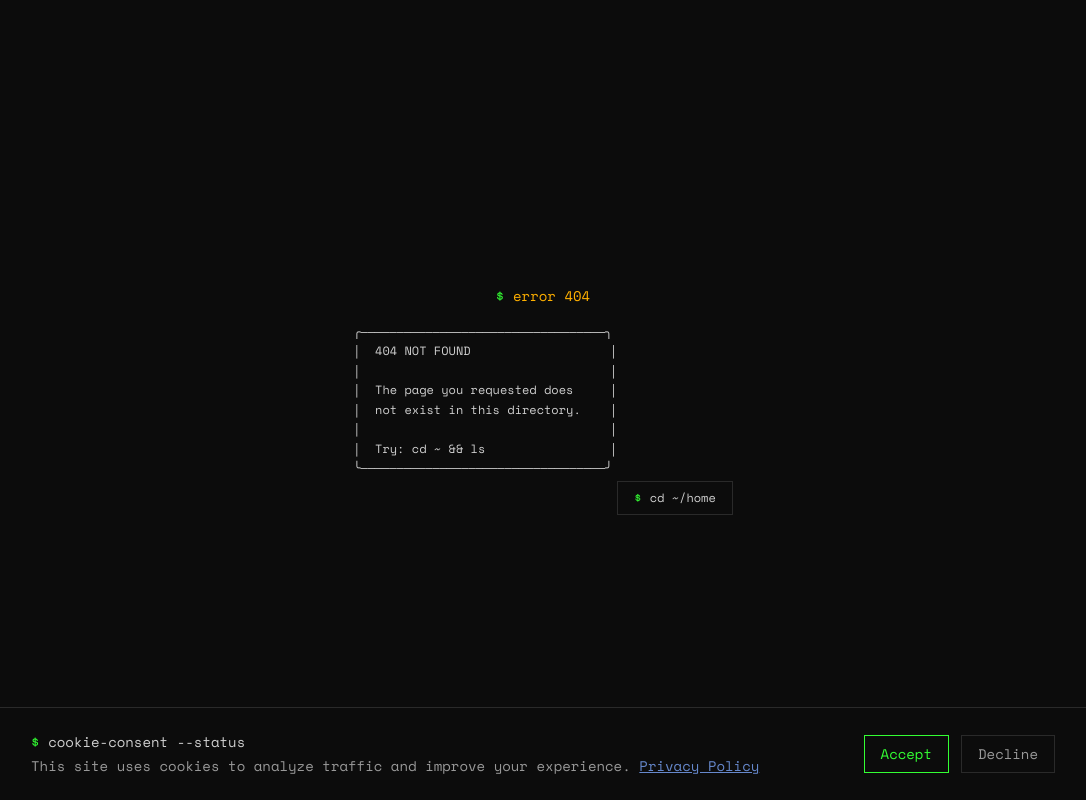
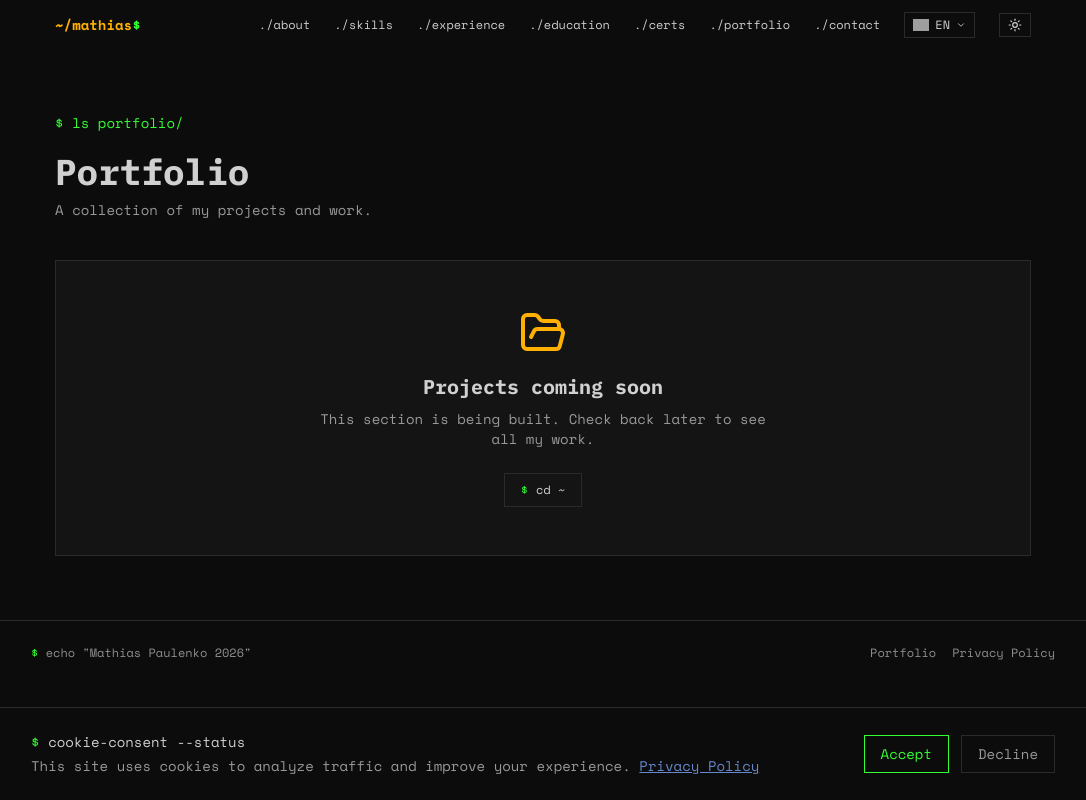
Before and after one commit to MathiasPaulenko/mathias-paulenko-cv, a React (Vite) app: page /portfolio in a window 1280 px wide. Shown: the whole page, without its empty margins (97-1183 px from the left). Built offline with nearby package versions, Linux system fonts and the light colour scheme; grey boxes are pictures that could not be loaded.

Commit message:
feat: add Portfolio section and dedicated Portfolio page

```diff
--- a/src/components/layout/Footer.jsx
+++ b/src/components/layout/Footer.jsx
@@ -9,6 +9,12 @@ export const Footer = () => {
         </p>
         <div className="flex gap-4">
           <Link
+            to="/portfolio"
+            className="hover:text-[#33ff33] transition-colors"
+          >
+            Portfolio
+          </Link>
+          <Link
             to="/privacy"
             className="hover:text-[#33ff33] transition-colors"
           >
--- a/src/components/layout/Navbar.jsx
+++ b/src/components/layout/Navbar.jsx
@@ -10,6 +10,7 @@ const navLinks = [
   { label: './experience', href: '#experience' },
   { label: './education', href: '#education' },
   { label: './certs', href: '#certifications' },
+  { label: './portfolio', href: '#portfolio' },
   { label: './contact', href: '#contact' },
 ]
 
--- a/src/components/pages/HomePage.jsx
+++ b/src/components/pages/HomePage.jsx
@@ -7,6 +7,7 @@ import { Footer } from '../layout/Footer'
 import { Languages } from '../sections/Languages'
 import { Navbar } from '../layout/Navbar'
 import { KeyboardShortcutsHint } from '../ui/KeyboardShortcutsHint'
+import { Portfolio } from '../sections/Portfolio'
 import { ScrollToTop } from '../ui/ScrollToTop'
 import { TechStack } from '../sections/TechStack'
 import { Terminal } from '../sections/Terminal'
@@ -28,6 +29,8 @@ export const HomePage = () => {
         <div className="glow-line" />
         <Certifications />
         <div className="glow-line" />
+        <Portfolio />
+        <div className="glow-line" />
         <Languages />
         <div className="glow-line" />
         <Contact />
--- /dev/null
+++ b/src/components/pages/PortfolioPage.jsx
@@ -0,0 +1,55 @@
+import { useTranslation } from '../../hooks/useTranslation'
+import { Navbar } from '../layout/Navbar'
+import { Footer } from '../layout/Footer'
+import { motion } from 'framer-motion'
+import { fadeInUp } from '../../helpers/animations'
+import { Link } from 'react-router-dom'
+import { FolderOpen } from 'lucide-react'
+
+export const PortfolioPage = () => {
+  const t = useTranslation()
+
+  return (
+    <div className="min-h-screen bg-[#0c0c0c] text-[#d0d0d0]">
+      <Navbar />
+
+      <main role="main" className="max-w-5xl mx-auto px-4 md:px-6 pt-28 pb-16">
+        <motion.div
+          variants={fadeInUp}
+          initial="hidden"
+          animate="visible"
+        >
+          <div className="mb-10">
+            <span className="text-[#33ff33] font-mono text-sm">
+              $ ls {t.sectionPortfolio || 'portfolio/'}
+            </span>
+            <h1 className="text-3xl md:text-4xl font-bold text-[#d0d0d0] mt-4 mb-2">
+              {t.portfolioPageTitle || 'Portfolio'}
+            </h1>
+            <p className="text-[#999999] font-mono text-sm">
+              {t.portfolioPageDesc || 'A collection of my projects and work.'}
+            </p>
+          </div>
+
+          <div className="border border-[#2a2a2a] bg-[#141414] p-8 md:p-12 text-center">
+            <FolderOpen size={48} className="mx-auto text-[#ffb000] mb-4" />
+            <h2 className="text-xl font-bold text-[#d0d0d0] mb-2">
+              {t.portfolioPagePlaceholder || 'Projects coming soon'}
+            </h2>
+            <p className="text-[#999999] font-mono text-sm mb-6 max-w-md mx-auto">
+              {t.portfolioPagePlaceholderDesc || 'This section is being built. Check back later to see all my work.'}
+            </p>
+            <Link
+              to="/"
+              className="inline-flex items-center gap-2 px-4 py-2 border border-[#2a2a2a] hover:border-[#ffb000] hover:text-[#ffb000] text-[#d0d0d0] transition-all duration-300 font-mono text-xs"
+            >
+              <span className="text-[#33ff33]">$</span> {t.portfolioPageBack || 'cd ~'}
+            </Link>
+          </div>
+        </motion.div>
+      </main>
+
+      <Footer />
+    </div>
+  )
+}
--- /dev/null
+++ b/src/components/sections/Portfolio.jsx
@@ -0,0 +1,49 @@
+import { Link } from 'react-router-dom'
+import { useTranslation } from '../../hooks/useTranslation'
+import { SectionWrapper } from '../ui/SectionWrapper'
+import { motion } from 'framer-motion'
+import { fadeInUp, staggerContainer } from '../../helpers/animations'
+import { FolderOpen, ArrowRight } from 'lucide-react'
+
+export const Portfolio = () => {
+  const t = useTranslation()
+
+  return (
+    <SectionWrapper
+      id="portfolio"
+      title={t.sectionPortfolio}
+      subtitle={t.sectionPortfolioSub}
+    >
+      <motion.div
+        variants={staggerContainer}
+        initial="hidden"
+        whileInView="visible"
+        viewport={{ once: true, margin: '-50px' }}
+        className="border border-[#2a2a2a] bg-[#141414] p-6 md:p-8"
+      >
+        <motion.div variants={fadeInUp} className="flex flex-col md:flex-row items-center gap-6">
+          <div className="flex-shrink-0">
+            <div className="w-16 h-16 border border-[#2a2a2a] bg-[#0c0c0c] flex items-center justify-center">
+              <FolderOpen size={32} className="text-[#ffb000]" />
+            </div>
+          </div>
+          <div className="flex-1 text-center md:text-left">
+            <h3 className="text-lg font-bold text-[#d0d0d0] mb-1">
+              {t.portfolioSectionTitle || 'My Portfolio'}
+            </h3>
+            <p className="text-[#999999] text-sm font-mono mb-4">
+              {t.portfolioSectionDesc || 'Explore all my projects, experiments and case studies in one place.'}
+            </p>
+            <Link
+              to="/portfolio"
+              className="inline-flex items-center gap-2 px-4 py-2 border border-[#2a2a2a] hover:border-[#33ff33] hover:text-[#33ff33] text-[#d0d0d0] transition-all duration-300 font-mono text-xs"
+            >
+              <span className="text-[#33ff33]">$</span> {t.portfolioSectionCta || 'cd portfolio/'}
+              <ArrowRight size={12} />
+            </Link>
+          </div>
+        </motion.div>
+      </motion.div>
+    </SectionWrapper>
+  )
+}
--- a/src/data/translations.js
+++ b/src/data/translations.js
@@ -31,6 +31,18 @@ export const translations = {
     sectionLanguagesSub: 'i18n',
     sectionContact: 'contact --reach-me',
     sectionContactSub: 'ping',
+
+    sectionPortfolio: 'portfolio/',
+    sectionPortfolioSub: 'projects',
+
+    portfolioPageTitle: 'Portfolio',
+    portfolioPageDesc: 'A collection of my projects and work.',
+    portfolioPageBack: 'cd ~',
+    portfolioPagePlaceholder: 'Projects coming soon',
+    portfolioPagePlaceholderDesc: 'This section is being built. Check back later to see all my work.',
+    portfolioSectionTitle: 'My Portfolio',
+    portfolioSectionDesc: 'Explore all my projects, experiments and case studies in one place.',
+    portfolioSectionCta: 'cd portfolio/',
 
     experience: [
       {
@@ -240,6 +252,18 @@ export const translations = {
     sectionContact: 'contact --reach-me',
     sectionContactSub: 'ping',
 
+    sectionPortfolio: 'portfolio/',
+    sectionPortfolioSub: 'proyectos',
+
+    portfolioPageTitle: 'Portfolio',
+    portfolioPageDesc: 'Una colección de mis proyectos y trabajos.',
+    portfolioPageBack: 'cd ~',
+    portfolioPagePlaceholder: 'Proyectos próximamente',
+    portfolioPagePlaceholderDesc: 'Esta sección está en construcción. Vuelve pronto para ver todo mi trabajo.',
+    portfolioSectionTitle: 'Mi Portfolio',
+    portfolioSectionDesc: 'Explora todos mis proyectos, experimentos y casos de estudio en un solo lugar.',
+    portfolioSectionCta: 'cd portfolio/',
+
     experience: [
       {
         role: 'Project Leader / Arquitecto de Soluciones de Testing',
@@ -448,6 +472,18 @@ export const translations = {
     sectionContact: 'contact --reach-me',
     sectionContactSub: 'ping',
 
+    sectionPortfolio: 'portfolio/',
+    sectionPortfolioSub: '项目',
+
+    portfolioPageTitle: '作品集',
+    portfolioPageDesc: '我的项目和工作集合。',
+    portfolioPageBack: 'cd ~',
+    portfolioPagePlaceholder: '项目即将上线',
+    portfolioPagePlaceholderDesc: '此部分正在建设中。稍后再来查看我的所有作品。',
+    portfolioSectionTitle: '我的作品集',
+    portfolioSectionDesc: '在一个地方探索我的所有项目、实验和案例研究。',
+    portfolioSectionCta: 'cd portfolio/',
+
     experience: [
       {
         role: '项目负责人 / 测试解决方案架构师',
--- a/src/hooks/useKeyboardShortcuts.js
+++ b/src/hooks/useKeyboardShortcuts.js
@@ -13,6 +13,7 @@ export const useKeyboardShortcuts = () => {
         e: '#experience',
         d: '#education',
         c: '#certifications',
+        p: '#portfolio',
         l: '#languages',
         n: '#contact',
         t: '#contact',
--- a/src/routers/AppRouter.jsx
+++ b/src/routers/AppRouter.jsx
@@ -2,6 +2,7 @@ import { BrowserRouter, Routes, Route } from 'react-router-dom'
 import { HomePage } from '../components/pages/HomePage'
 import { PrivacyPage } from '../components/pages/PrivacyPage'
 import { NotFound } from '../components/pages/NotFound'
+import { PortfolioPage } from '../components/pages/PortfolioPage'
 import { CookieBanner } from '../components/ui/CookieBanner'
 
 export const AppRouter = () => {
@@ -10,6 +11,7 @@ export const AppRouter = () => {
       <CookieBanner />
       <Routes>
         <Route path="/" element={<HomePage />} />
+        <Route path="/portfolio" element={<PortfolioPage />} />
         <Route path="/privacy" element={<PrivacyPage />} />
         <Route path="*" element={<NotFound />} />
       </Routes>
```
